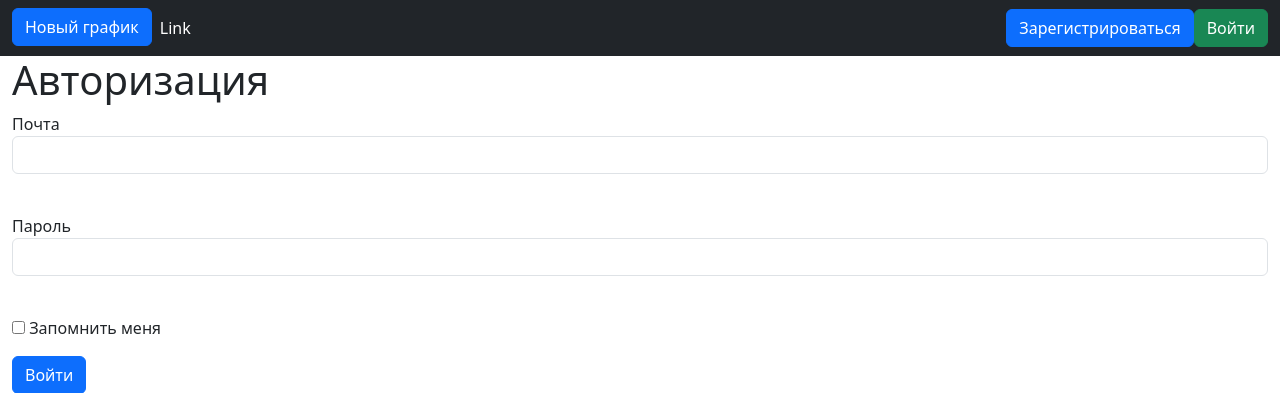
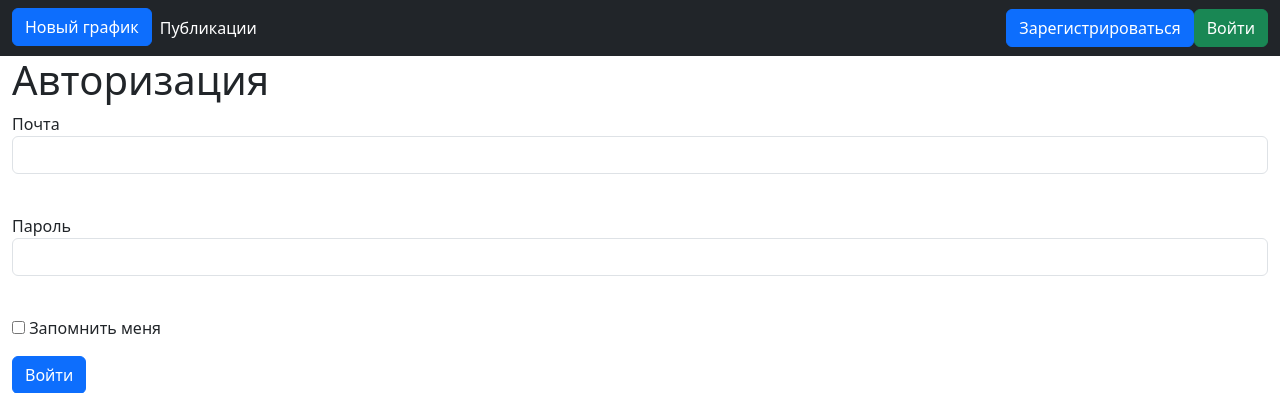
Before and after one commit to Totechovania/WebProject2024, a Flask app: page /sign_in in a window 1280 px wide. Shown: the top 393 px of the page. Run offline with Flask 3, Linux system fonts and the light colour scheme.

Commit message:
little changes

```diff
--- a/templates/base.html
+++ b/templates/base.html
@@ -29,7 +29,7 @@
                         <a class="btn btn-primary " href="/new_graph">Новый график</a>
                     </li>
                     <li class="nav-item">
-                        <a class="nav-link text-white" href="/news">Link</a>
+                        <a class="nav-link text-white" href="/social_media">Публикации</a>
                     </li>
                 </ul>
                 <form class="d-flex">
```
